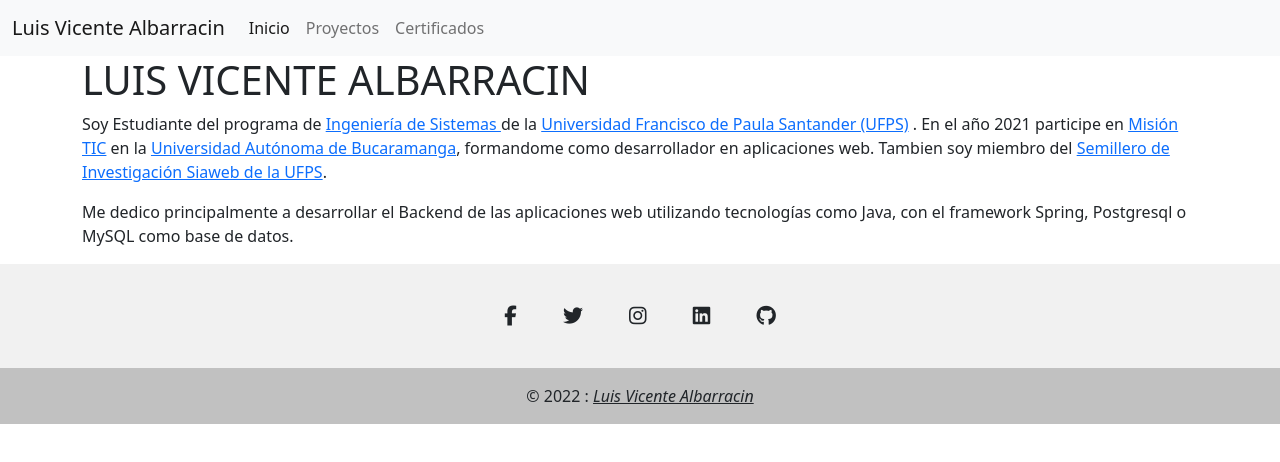
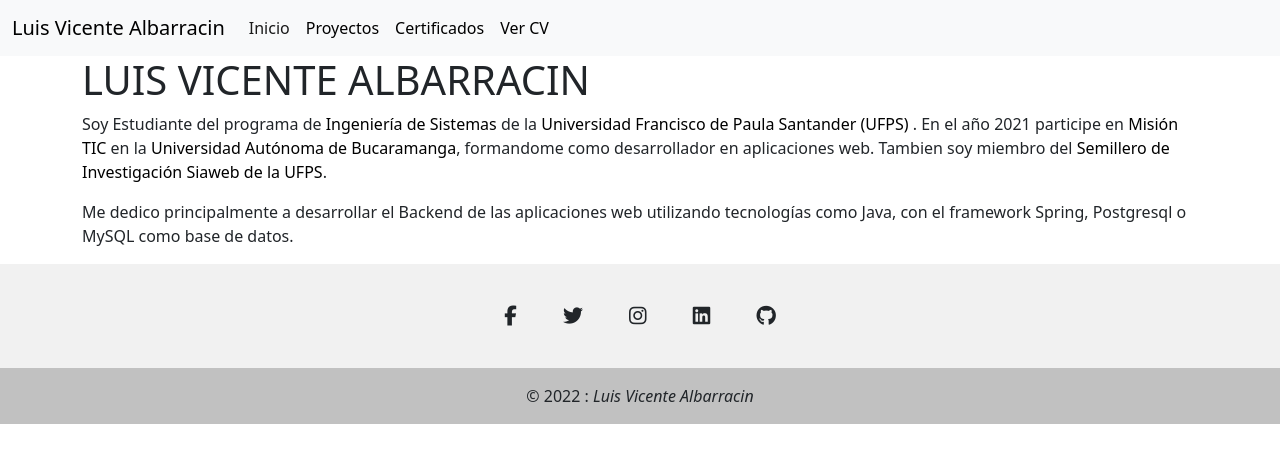
Before and after one commit to lvicenteaa/lvicenteaa, a plain HTML site: page index.html in a window 1280 px wide. Drawn offline with nearby package versions, Linux system fonts and the light colour scheme.

Commit message:
añadiendo link cv

```diff
--- /dev/null
+++ b/assets/css/style.css
@@ -0,0 +1,32 @@
+A:link {
+    text-decoration: none;
+    color: black;
+}
+
+A:visited {
+    color: black;
+    text-decoration: none
+}
+
+A:hover {
+    color: black;
+    text-decoration: none
+}
+
+* {
+    outline: none !important;
+}
+
+*:focus {
+    outline: none !important;
+}
+
+textarea:focus,
+input:focus {
+    outline: none !important;
+}
+
+a {
+    text-decoration: none !important;
+    outline: none !important;
+}
--- a/index.html
+++ b/index.html
@@ -16,12 +16,13 @@
       src="https://kit.fontawesome.com/0ba912e724.js"
       crossorigin="anonymous"
     ></script>
+    <link rel="stylesheet" href="./assets/css/style.css">
   </head>
   <body>
     <header>
       <nav class="navbar navbar-expand-lg bg-light">
         <div class="container-fluid">
-          <a class="navbar-brand" href="#">Luis Vicente Albarracin</a>
+          <a class="navbar-brand" href="/">Luis Vicente Albarracin</a>
           <button
             class="navbar-toggler"
             type="button"
@@ -40,6 +41,7 @@
               >
               <a class="nav-link" id="proyectos" href="#">Proyectos</a>
               <a class="nav-link" id="certificados" href="#">Certificados</a>
+              <a class="nav-link" id="cv" href="https://drive.google.com/file/d/1NlRU6QFz45yU0_pvhxmJ3htLMCeM6VNp/view?usp=sharing" target="_blank" rel="noopener noreferrer">Ver CV</a>
             </div>
           </div>
         </div>
```
Also changed, not shown: 1 other file.
